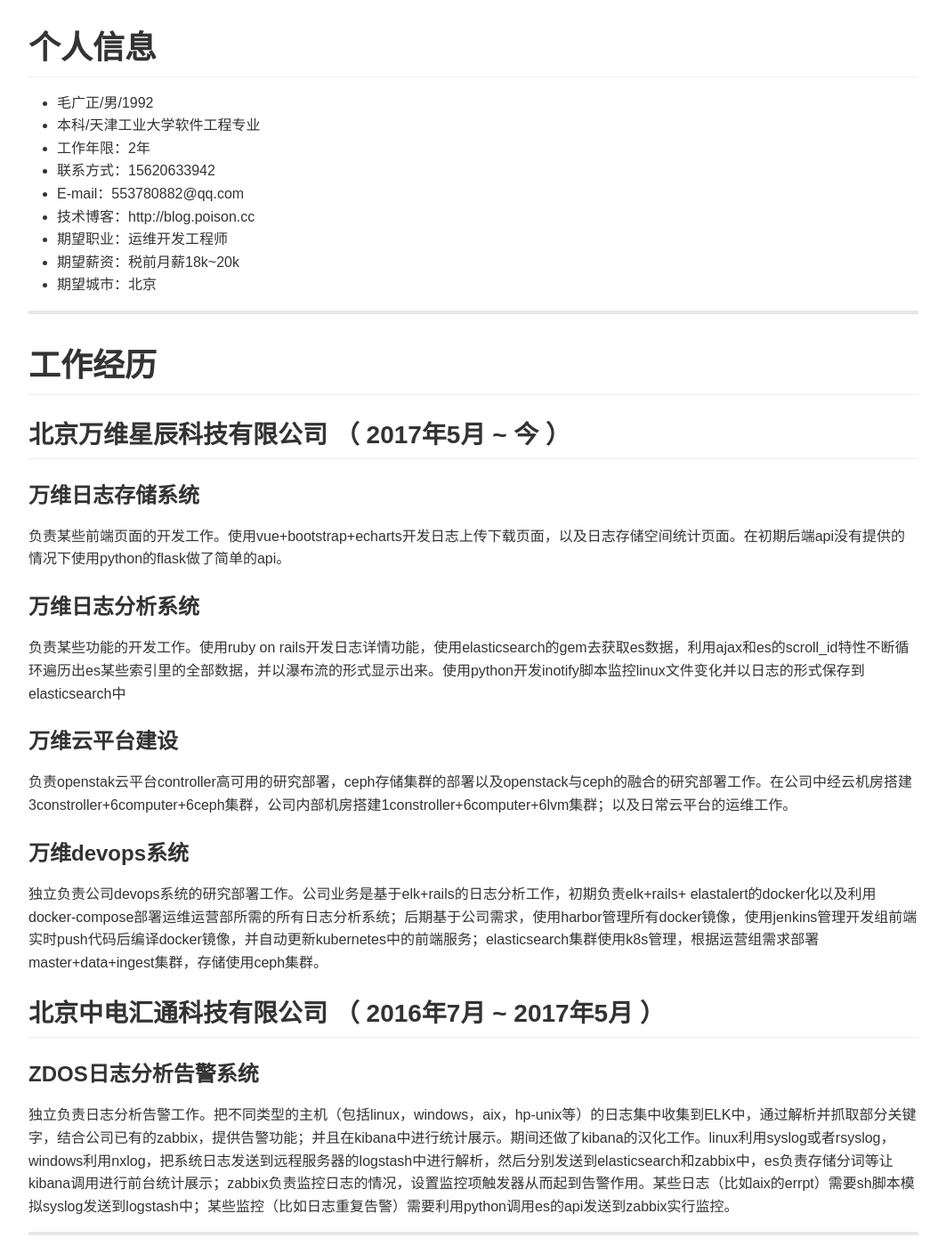
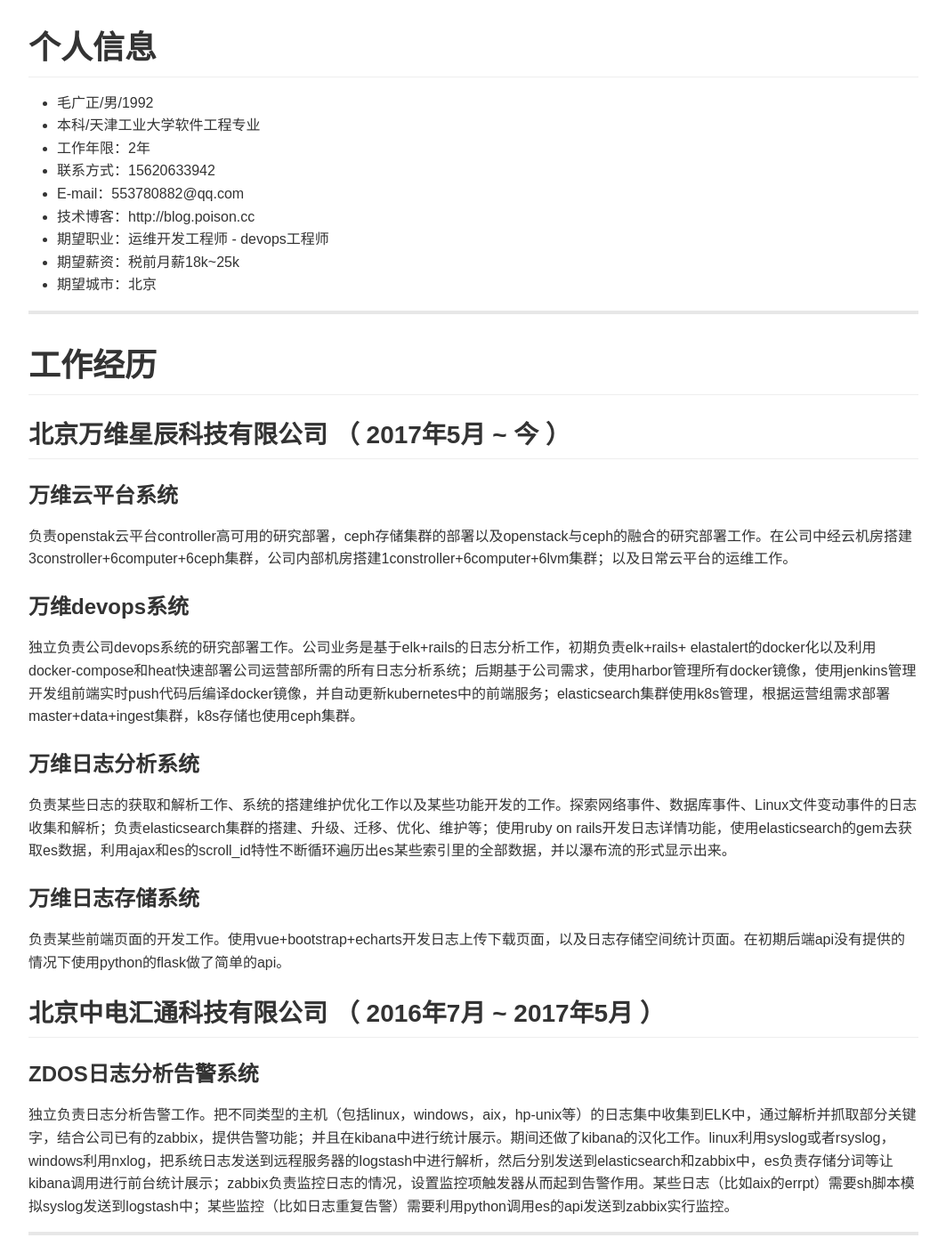
Before and after one commit to poisoncc/blog, a Jekyll site: the page built from pages/resume.md, in a window 1280 px wide and 1400 px high, scrolled down 254 px. Shown: the whole window at 89% size, without its empty margins (108-1171 px from the left). Built offline with Jekyll 4.4.1, drawn with Linux system fonts in a browser that asks for light colours; comment, search, counter and statistics services are not loaded; some of the changed text lies outside the part shown.

Commit message:
更新简历

```diff
--- a/pages/resume.md
+++ b/pages/resume.md
@@ -17,8 +17,8 @@
  - 联系方式：15620633942
  - E-mail：553780882@qq.com
  - 技术博客：http://blog.poison.cc
- - 期望职业：运维开发工程师
- - 期望薪资：税前月薪18k~20k
+ - 期望职业：运维开发工程师 - devops工程师
+ - 期望薪资：税前月薪18k~25k
  - 期望城市：北京
 
 ---
@@ -27,18 +27,19 @@
 
 ## 北京万维星辰科技有限公司 （ 2017年5月 ~ 今 ）
 
-### 万维日志存储系统
-负责某些前端页面的开发工作。使用vue+bootstrap+echarts开发日志上传下载页面，以及日志存储空间统计页面。在初期后端api没有提供的情况下使用python的flask做了简单的api。
-
-### 万维日志分析系统
-负责某些功能的开发工作。使用ruby on rails开发日志详情功能，使用elasticsearch的gem去获取es数据，利用ajax和es的scroll_id特性不断循环遍历出es某些索引里的全部数据，并以瀑布流的形式显示出来。使用python开发inotify脚本监控linux文件变化并以日志的形式保存到elasticsearch中
-
-### 万维云平台建设
+### 万维云平台系统
 负责openstak云平台controller高可用的研究部署，ceph存储集群的部署以及openstack与ceph的融合的研究部署工作。在公司中经云机房搭建3constroller+6computer+6ceph集群，公司内部机房搭建1constroller+6computer+6lvm集群；以及日常云平台的运维工作。
 
 ### 万维devops系统
 独立负责公司devops系统的研究部署工作。公司业务是基于elk+rails的日志分析工作，初期负责elk+rails+
-elastalert的docker化以及利用docker-compose部署运维运营部所需的所有日志分析系统；后期基于公司需求，使用harbor管理所有docker镜像，使用jenkins管理开发组前端实时push代码后编译docker镜像，并自动更新kubernetes中的前端服务；elasticsearch集群使用k8s管理，根据运营组需求部署master+data+ingest集群，存储使用ceph集群。
+elastalert的docker化以及利用docker-compose和heat快速部署公司运营部所需的所有日志分析系统；后期基于公司需求，使用harbor管理所有docker镜像，使用jenkins管理开发组前端实时push代码后编译docker镜像，并自动更新kubernetes中的前端服务；elasticsearch集群使用k8s管理，根据运营组需求部署master+data+ingest集群，k8s存储也使用ceph集群。
+
+### 万维日志分析系统
+负责某些日志的获取和解析工作、系统的搭建维护优化工作以及某些功能开发的工作。探索网络事件、数据库事件、Linux文件变动事件的日志收集和解析；负责elasticsearch集群的搭建、升级、迁移、优化、维护等；使用ruby on rails开发日志详情功能，使用elasticsearch的gem去获取es数据，利用ajax和es的scroll_id特性不断循环遍历出es某些索引里的全部数据，并以瀑布流的形式显示出来。
+
+### 万维日志存储系统
+负责某些前端页面的开发工作。使用vue+bootstrap+echarts开发日志上传下载页面，以及日志存储空间统计页面。在初期后端api没有提供的情况下使用python的flask做了简单的api。
+
 
 
 ## 北京中电汇通科技有限公司 （ 2016年7月 ~ 2017年5月 ）
```
Also changed, not shown: other parts of pages/resume.md (+1 -1 lines).
